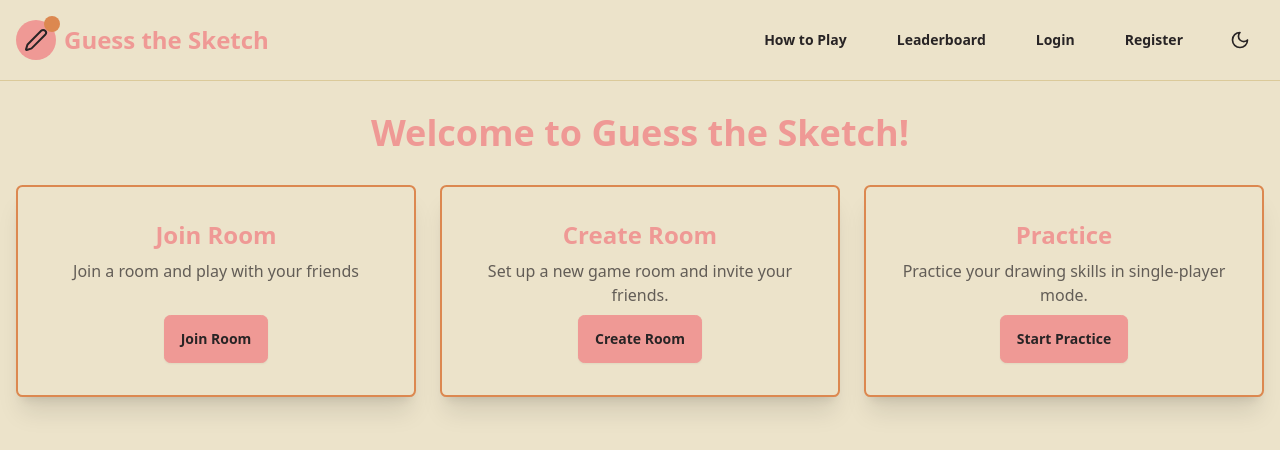
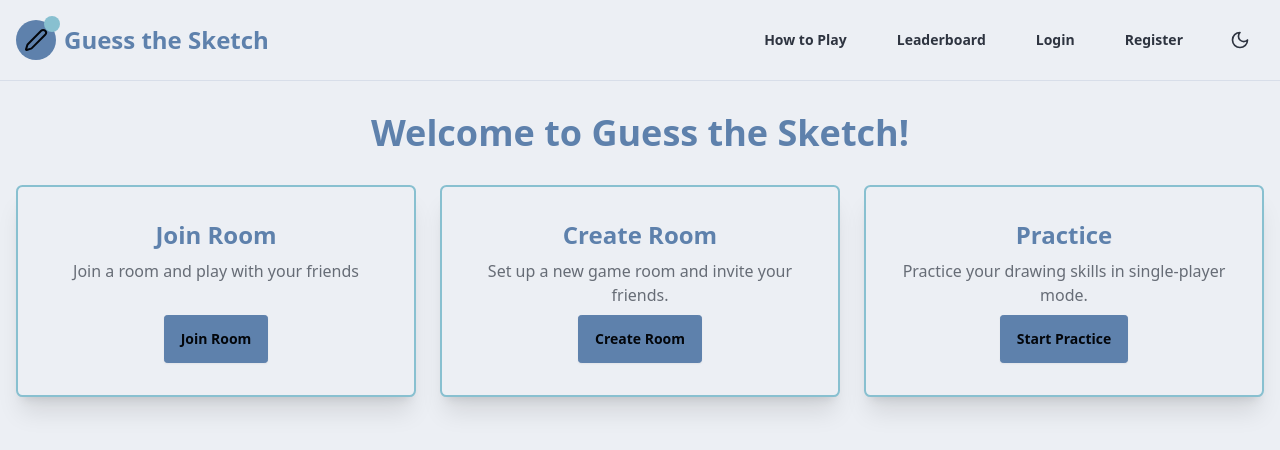
Before and after one commit to adnedelcu/guess-the-sketch-fe, a React (Vite) app: page / in a window 1280 px wide. Shown: the top 450 px of the page. Built offline with nearby package versions, Linux system fonts and the light colour scheme.

Commit message:
Fixed build

```diff
--- a/src/contexts/ThemeContext.tsx
+++ b/src/contexts/ThemeContext.tsx
@@ -1,6 +1,6 @@
 import { createContext, useContext, useEffect, useState } from 'react'
 
-type Theme = 'retro' | 'business'
+type Theme = 'nord' | 'business'
 
 interface ThemeContextType {
   theme: Theme
@@ -14,9 +14,9 @@ export function ThemeProvider({ children }: { children: React.ReactNode }) {
     if (typeof window !== 'undefined') {
       const saved = localStorage.getItem('theme') as Theme
       if (saved) return saved
-      return window.matchMedia('(prefers-color-scheme: dark)').matches ? 'business' : 'retro'
+      return window.matchMedia('(prefers-color-scheme: dark)').matches ? 'business' : 'nord'
     }
-    return 'retro'
+    return 'nord'
   })
 
   useEffect(() => {
@@ -25,7 +25,7 @@ export function ThemeProvider({ children }: { children: React.ReactNode }) {
   }, [theme])
 
   const toggleTheme = () => {
-    setTheme(prev => prev === 'retro' ? 'business' : 'retro')
+    setTheme(prev => prev === 'nord' ? 'business' : 'nord')
   }
 
   return (
--- a/tailwind.config.js
+++ b/tailwind.config.js
@@ -13,7 +13,7 @@ export default {
   daisyui: {
     themes: [
       "business",
-      "retro"
+      "nord"
     ]
   },
   darkMode: ['selector', '[data-theme="business"]']
--- a/tsconfig.app.json
+++ b/tsconfig.app.json
@@ -1,6 +1,5 @@
 {
   "compilerOptions": {
-    "tsBuildInfoFile": "./node_modules/.tmp/tsconfig.app.tsbuildinfo",
     "target": "ES2020",
     "useDefineForClassFields": true,
     "lib": ["ES2020", "DOM", "DOM.Iterable"],
@@ -19,8 +18,7 @@
     "strict": true,
     "noUnusedLocals": true,
     "noUnusedParameters": true,
-    "noFallthroughCasesInSwitch": true,
-    "noUncheckedSideEffectImports": true
+    "noFallthroughCasesInSwitch": true
   },
   "include": ["src"]
 }
--- a/tsconfig.node.json
+++ b/tsconfig.node.json
@@ -1,6 +1,5 @@
 {
   "compilerOptions": {
-    "tsBuildInfoFile": "./node_modules/.tmp/tsconfig.node.tsbuildinfo",
     "target": "ES2022",
     "lib": ["ES2023"],
     "module": "ESNext",
@@ -17,8 +16,7 @@
     "strict": true,
     "noUnusedLocals": true,
     "noUnusedParameters": true,
-    "noFallthroughCasesInSwitch": true,
-    "noUncheckedSideEffectImports": true
+    "noFallthroughCasesInSwitch": true
   },
   "include": ["vite.config.ts"]
 }
```
